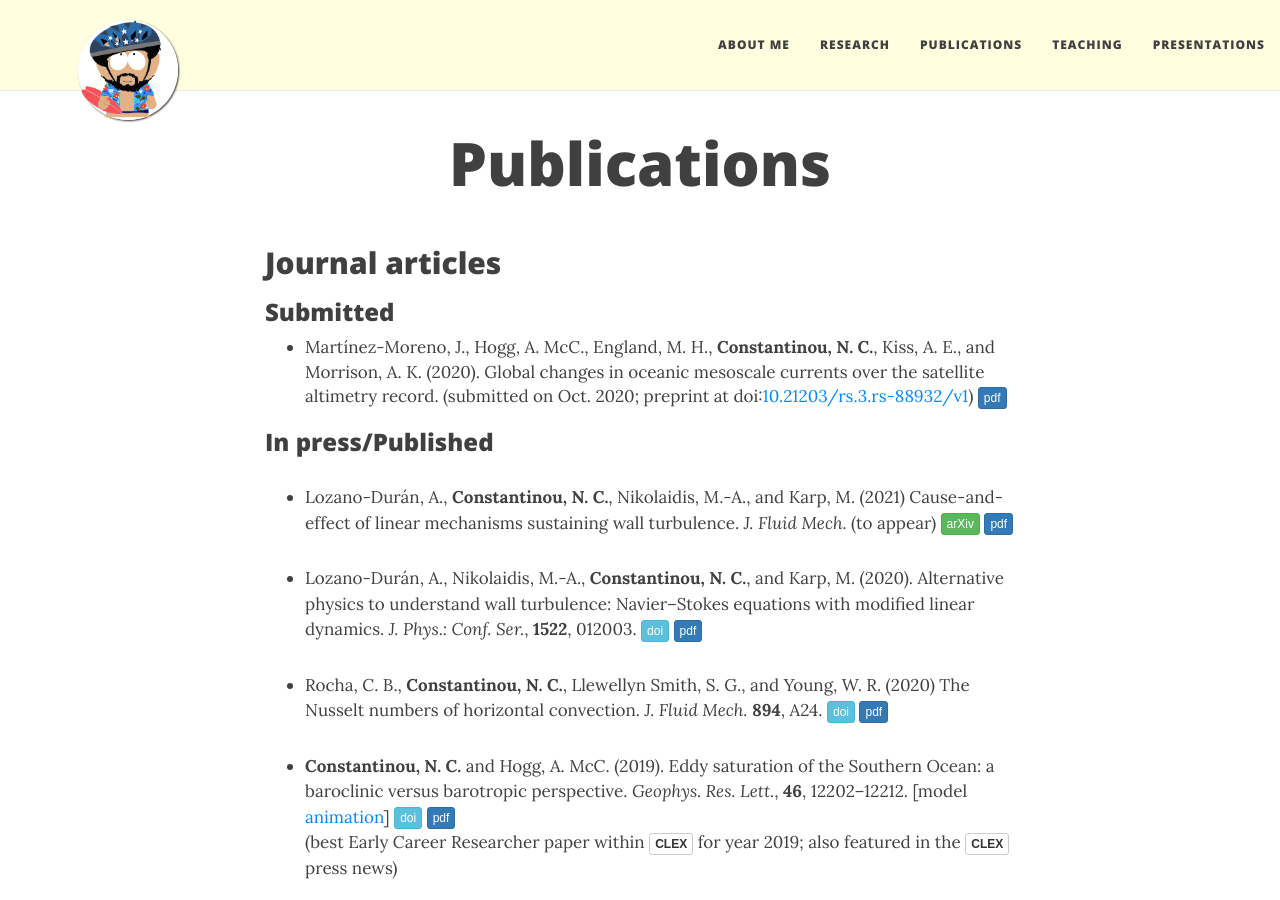
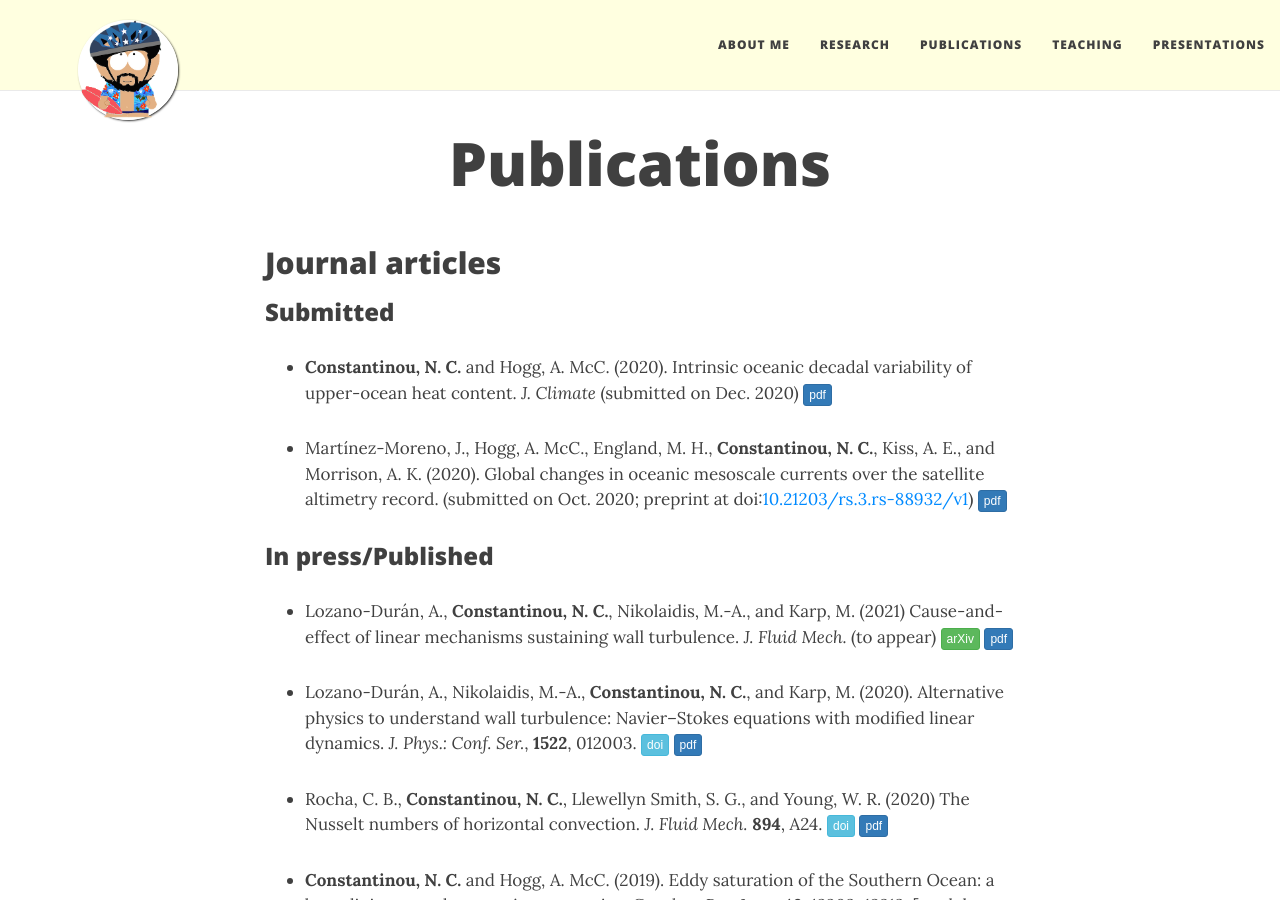
Before and after one commit to navidcy/navidcy.github.io, a Jekyll site: the page built from publications.md, in a window 1280 px wide and 900 px high. Built offline with Jekyll 4.4.1, drawn with Linux system fonts in a browser that asks for light colours; nearby versions of some CDN libraries; comment, search, counter and statistics services are not loaded.

Commit message:
adds intrinsic-oceanic-decadal-variability paper

```diff
--- a/publications.md
+++ b/publications.md
@@ -8,7 +8,6 @@
 ## Journal articles
 
 <!--
-- **Constantinou, N. C.** and  Hogg, A. McC. (2020). Intrinsic oceanic multi-annual variability of upper-ocean heat content. _J. Climate_ (submitted on ...) [<span class="btn btn-success btn-xs{{end}}" style="font-family:sans-serif;">arXiv</span>][arXiv:1912.05229]{:target="_blank"} [<span class="btn btn-primary btn-xs{{end}}" style="font-family:sans-serif;">pdf</span>][HCNuDefinition]
 
 - Rocha, C. B., **Constantinou, N. C.**, Llewellyn Smith, S. G., and  Young, W. R. Nusselt number scaling in horizontal
 convection. _J. Fluid Mech._ (submitted on ...) [<span class="btn btn-success btn-xs{{end}}" style="font-family:sans-serif;">arXiv</span>][arXiv:1912.05229]{:target="_blank"} [<span class="btn btn-primary btn-xs{{end}}" style="font-family:sans-serif;">pdf</span>][HCNuDefinition]
@@ -16,6 +15,9 @@
 -->
 
 ### Submitted
+
+- **Constantinou, N. C.** and  Hogg, A. McC. (2020). Intrinsic oceanic decadal variability of upper-ocean heat content. _J. Climate_ (submitted on Dec. 2020) <!--[<span class="btn btn-success btn-xs{{end}}" style="font-family:sans-serif;">arXiv</span>][arXiv:1912.05229]{:target="_blank"}--> [<span class="btn btn-primary btn-xs{{end}}" style="font-family:sans-serif;">pdf</span>][intrinsic-ocean-var]
+
 
 - Martínez-Moreno, J., Hogg, A. McC., England, M. H., **Constantinou, N. C.**, Kiss, A. E., and Morrison, A. K. (2020). Global changes in oceanic mesoscale currents over the satellite altimetry record. (submitted on Oct. 2020; preprint at doi:<a href="https://doi.org/10.21203/rs.3.rs-88932/v1">10.21203/rs.3.rs-88932/v1</a>) [<span class="btn btn-primary btn-xs{{end}}" style="font-family:sans-serif;">pdf</span>][global-eke-trends]
 
@@ -109,6 +111,7 @@
 ## Doctoral thesis
 - Formation of large-scale structures by turbulence in rotating planets, Ph.D. thesis, National and Kapodistrian University of Athens, 2015. [<span class="btn btn-primary btn-xs{{end}}" style="font-family:sans-serif;">pdf</span>][phd_eng]
 
+[intrinsic-ocean-var]: intrinsic-oceanic-decadal-variability.pdf
 [global-eke-trends]: global-eke-trends.pdf
 [cause-effect-linearmechanism]: cause-effect-linearmechanism.pdf
 [multiflow2019-linearmechanism]: multiflow2019-linearmechanism.pdf
```
Also changed, not shown: 1 other file.
